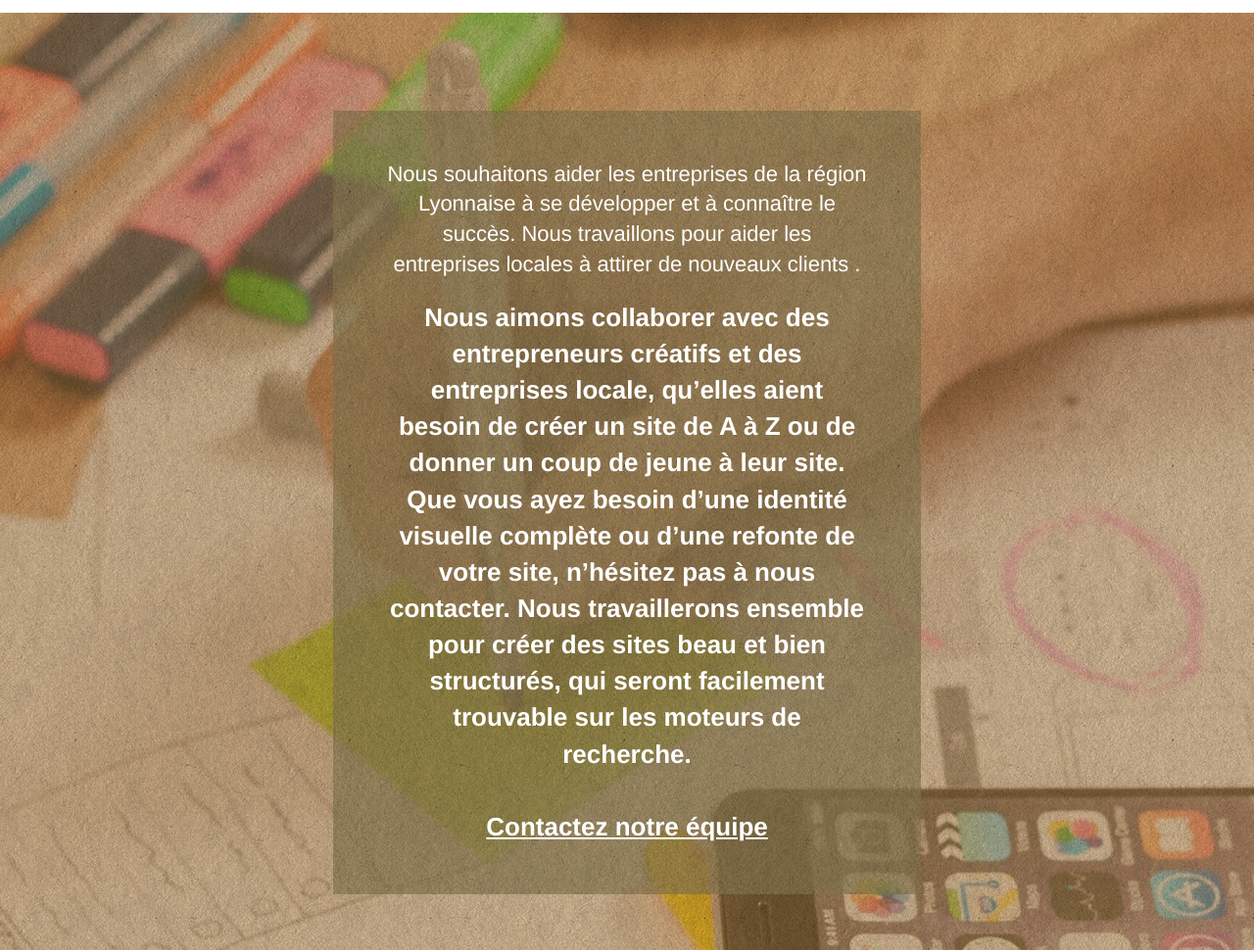
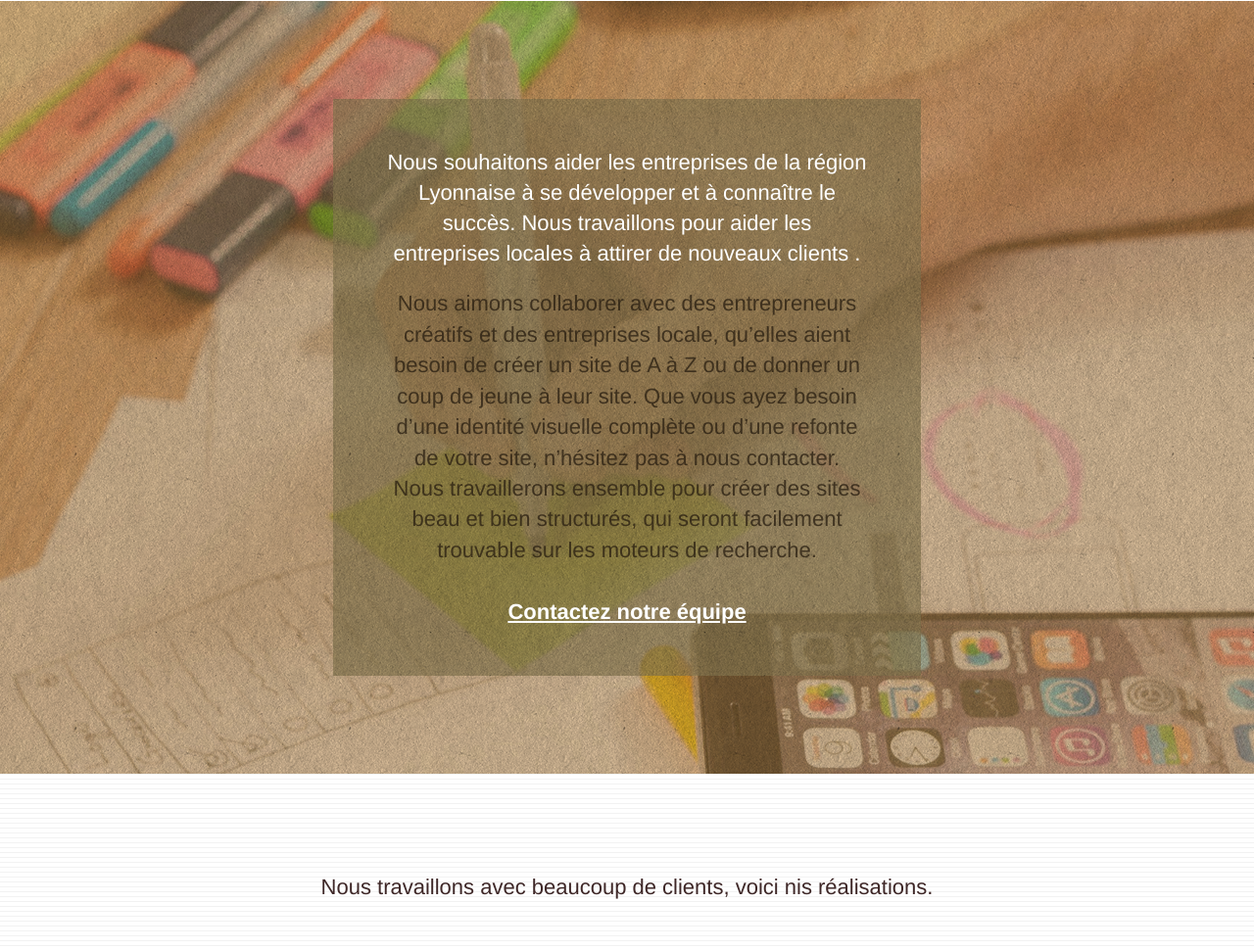
Before and after one commit to globedjill/laChouetteAgence_2, a website: page index.html in a window 1280 px wide. Shown: the part 1190-2160 px from the top of the page at 98% size. Drawn offline with Linux system fonts and the light colour scheme.

Commit message:
changement couleur P Footer
retour des deux precedent commmit

```diff
--- a/style2.css
+++ b/style2.css
@@ -171,7 +171,7 @@ p
   }
   .col-sm-12 p
     {
-    font-size: 26px;
+    font-size: 22px;
     }
 html
     {
@@ -863,8 +863,7 @@ nav .caret
   }
 .white
   {
-  font-weight: bold;
-  color: #ffffff !important;
+  color: #281e11c4 !important;
   }
   .bold-link {
     font-weight: 900;
```
